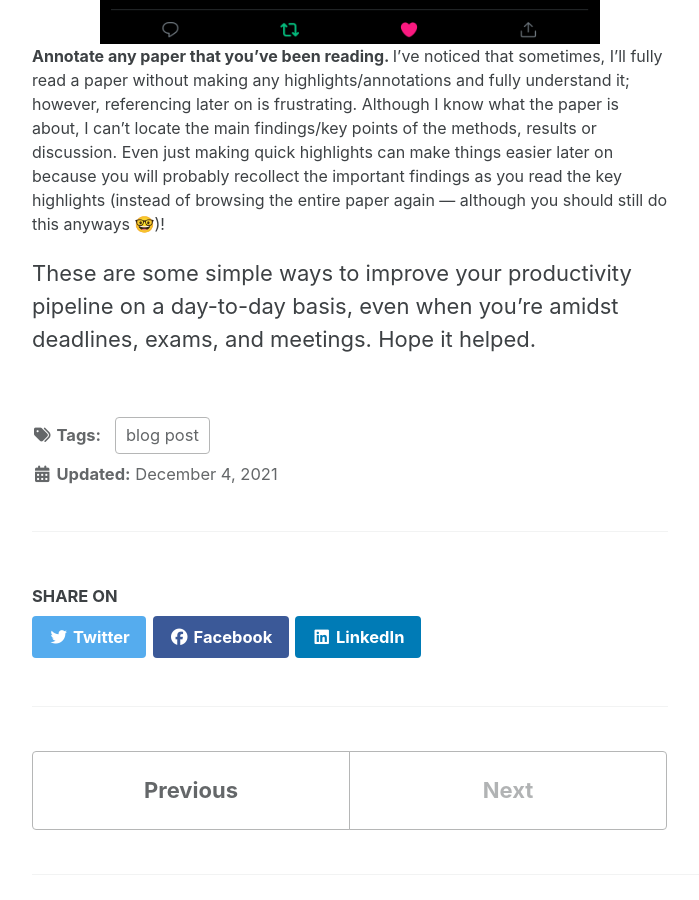
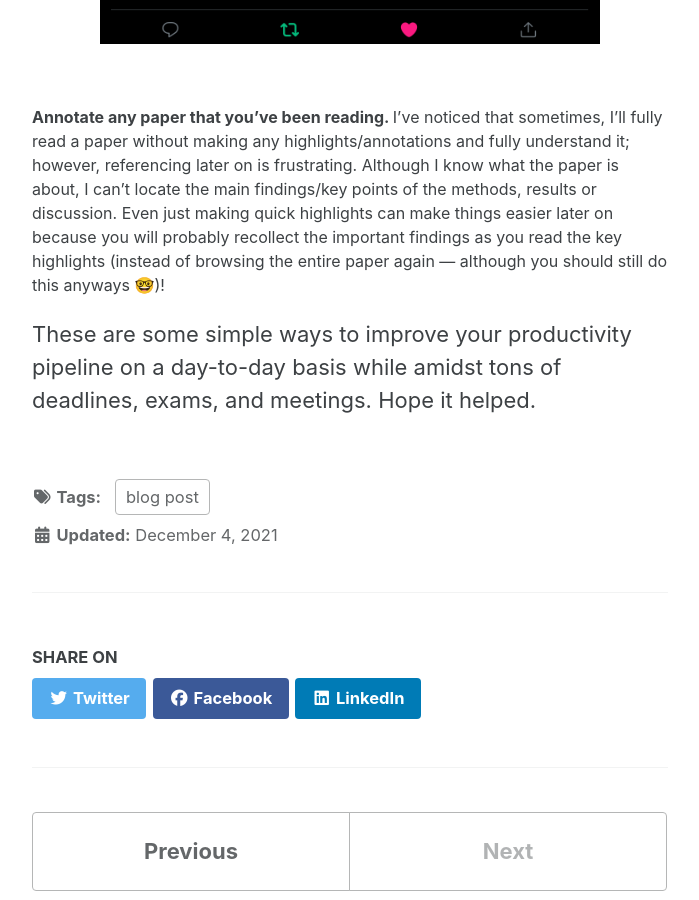
Before and after one commit to nikitavakoli/nikitavakoli.github.io, a Jekyll site: the page built from _posts/2021-12-24-blog4.md, in a window 1280 px wide and 900 px high, scrolled down 2481 px. Shown: the whole window, without its empty margins (290-989 px from the left). Built offline with Jekyll 4.4.1, drawn with Linux system fonts in a browser that asks for light colours; cached includes are drawn as plain includes; nearby versions of some CDN libraries.

Commit message:
Update 2021-12-24-blog4.md

```diff
--- a/_posts/2021-12-24-blog4.md
+++ b/_posts/2021-12-24-blog4.md
@@ -21,10 +21,8 @@
 <p style="font-size:16px">
 <b> File manager. </b> Essential for any researcher. I actually just recently converted to using a file management system rather than storing all of my research literature as pdf’s into folders. Not only does using a file management system create a seamless way to search for/view/organize papers that you need for your work, but it also makes citation creations much easier when writing papers that will sent out for review/publishing. My system of choice is Zotero, which is amazing because of the connectivity with Google Chrome. There is a special extension within chrome which allows you to add a journal article to your Zotero library with just the click of a button. Not only will this be available locally on your hard drive, but you can access it on the cloud anytime online, too. Another popular choice is Mendeley. Zotero is releasing an iPad application soon though, which was a game changer, though. Now, I can organize papers easily and find references I need in a matter of seconds.
 </p>
-
 <center><img src="/images/filemanag.png" alt="filemanag" width="500" height="500"></center>
 <br>
-
 <p style="font-size:16px">
 <b> Notetaking app (or method of some kind). </b> Oh, boy. This one can get kind of convoluted because there are so many applications and methods which all really come down to personal preference. If you enjoy writing over typing, then a digital note taking app (like notability, good notes, or Microsoft one note). The interface on each of these is quite different, so trying them out will allow you to determine what’s best for you (this continent on you being paperless and not still using pen & paper). I’ve found that I use handwritten notes in OneNote when I’m taking math-based coursework, but typing notes when I’m taking biology-based or CS-based coursework, because it’s easier. Ultimately, I combine everything on OneNote so that all of my notes are in one place.
 </p>
@@ -42,10 +40,11 @@
 </p>
 
 <center><img src="/images/codecomment.png" alt="codecommenting" width="500" height="500"></center>
+<br>
 
 <p style="font-size:16px">
 <b> Annotate any paper that you’ve been reading. </b> I’ve noticed that sometimes, I’ll fully read a paper without making any highlights/annotations and fully understand it; however, referencing later on is frustrating. Although I know what the paper is about, I can’t locate the main findings/key points of the methods, results or discussion. Even just making quick highlights can make things easier later on because you will probably recollect the important findings as you read the key highlights (instead of browsing the entire paper again — although you should still do this anyways 🤓)!
 </p>
 
 
-These are some simple ways to improve your productivity pipeline on a day-to-day basis, even when you’re amidst deadlines, exams, and meetings. Hope it helped.
+These are some simple ways to improve your productivity pipeline on a day-to-day basis while amidst tons of deadlines, exams, and meetings. Hope it helped.
```
